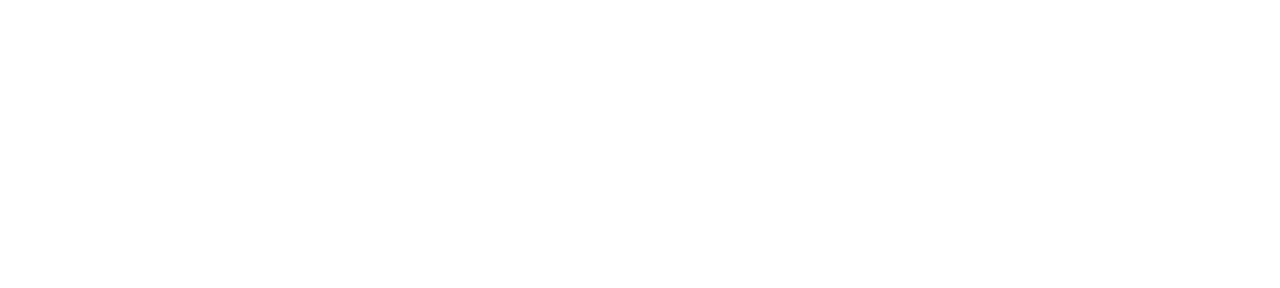
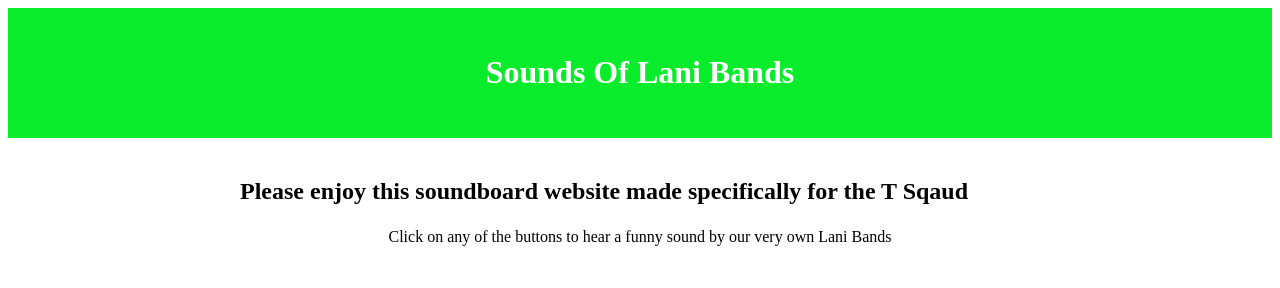
Before and after one commit to Carlospetsdogs/Sounds-of-Lani, a plain HTML site: page index.html in a window 1280 px wide. Drawn offline with Linux system fonts and the light colour scheme.

Commit message:
added html and some css

```diff
--- a/index.html
+++ b/index.html
@@ -3,9 +3,17 @@
 <head>
     <meta charset="UTF-8">
     <meta name="viewport" content="width=device-width, initial-scale=1.0">
-    <title>Document</title>
+    <link rel="stylesheet" href="./styles.css">
+    <title>Sounds Of Lani Bands</title>
+
 </head>
 <body>
-
+    <header>
+        <h1>Sounds Of Lani Bands</h1>
+    </header>
+    <div class="container">
+        <h2>Please enjoy this soundboard website made specifically for the T Sqaud</h2>
+        <p>Click on any of the buttons to hear a funny sound by our very own Lani Bands</p>
+    </div>
 </body>
 </html>
--- /dev/null
+++ b/styles.css
@@ -0,0 +1,23 @@
+background
+
+body {
+    font-family: Arial, sans-serif;
+    margin: 0;
+    padding: 0;
+}
+header {
+    background-color: #09ec2b;
+    justify-content: center;
+    color: #fff;
+    padding: 25px;
+    text-align: center;
+}
+.container {
+    max-width: 800px;
+    margin: 0 auto;
+    padding: 20px;
+}
+p {
+    line-height: 1.5;
+    text-align: center;
+}
```
Also changed, not shown: script.js (added).
